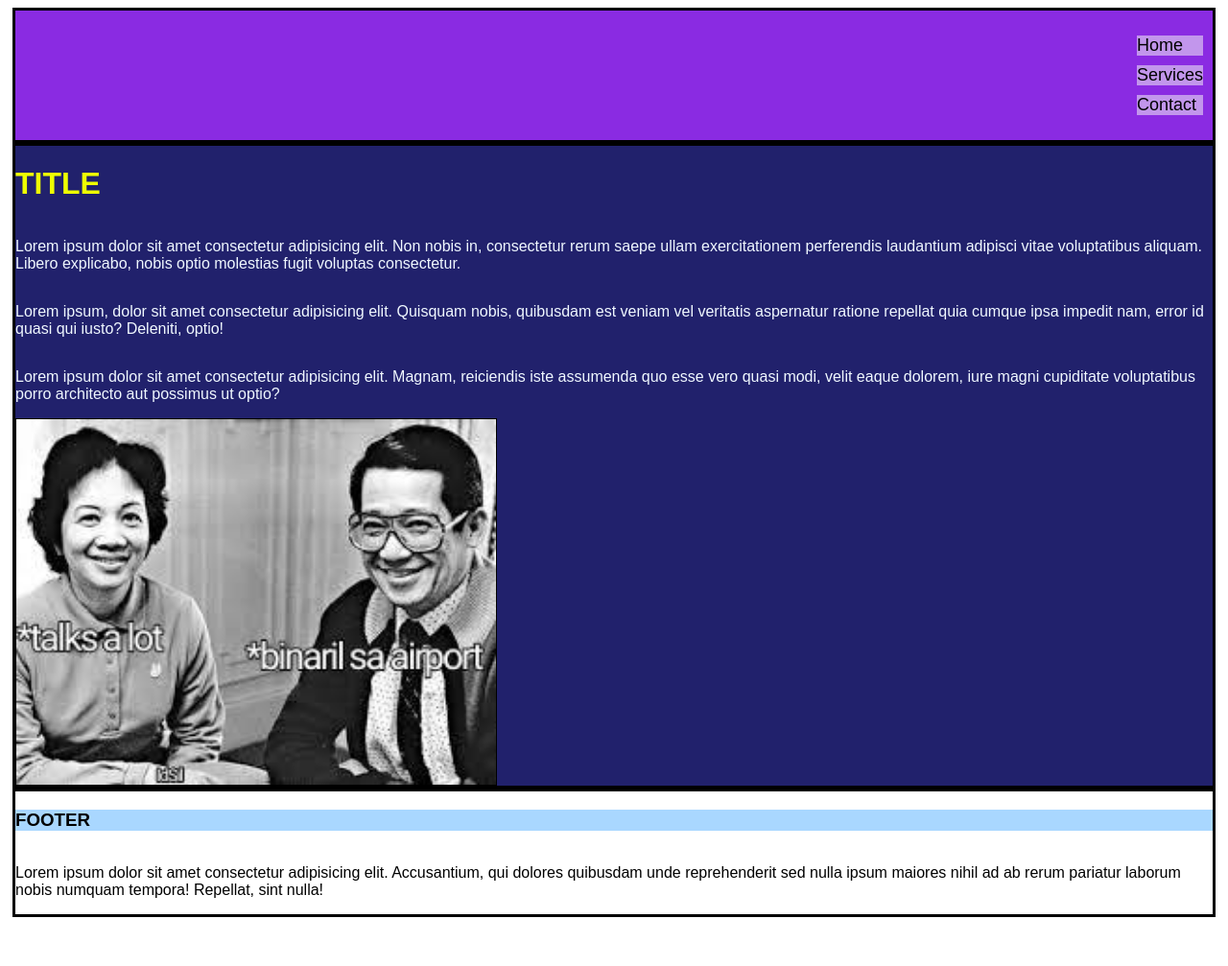
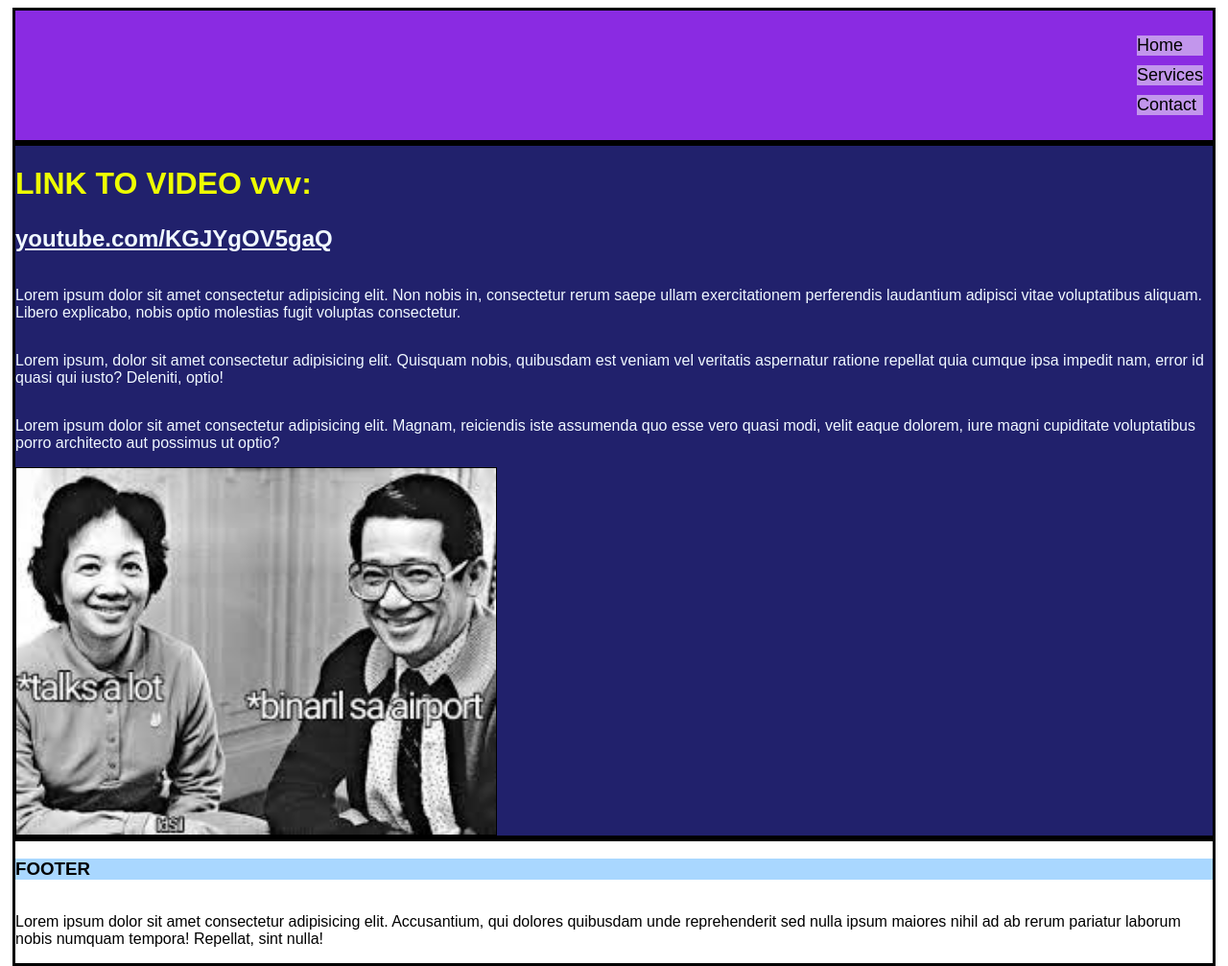
Before and after one commit to JiroRei/197534789-WebDevFinalExam, a plain HTML site: page index.html in a window 1280 px wide. Shown: the whole page at 96% size. Before the commit the page ends 964 px from the top, so only its background shows below. Drawn offline with Linux system fonts and the light colour scheme.

Commit message:
yunglinkngvideoforpart2

```diff
--- a/css/styles.css
+++ b/css/styles.css
@@ -29,6 +29,14 @@
 }
 .content h1{
   color: rgb(238, 255, 0);
+  margin-bottom: 5px;
+}
+a:link {
+  text-decoration: underline;
+  color: aliceblue;
+}
+a:hover {
+  text-decoration: none;
 }
 .content p{
   color: aliceblue;
--- a/index.html
+++ b/index.html
@@ -18,7 +18,8 @@
         </div>
       </div>
       <div class="content">
-        <h1>TITLE</h1>
+        <h1>LINK TO VIDEO vvv:</h1>
+        <h2><a href="https://youtu.be/KGJYgOV5gaQ">youtube.com/KGJYgOV5gaQ</a></h2>
         <p>
           Lorem ipsum dolor sit amet consectetur adipisicing elit. Non nobis in,
           consectetur rerum saepe ullam exercitationem perferendis laudantium
```
Also changed, not shown: styles.css (deleted).
